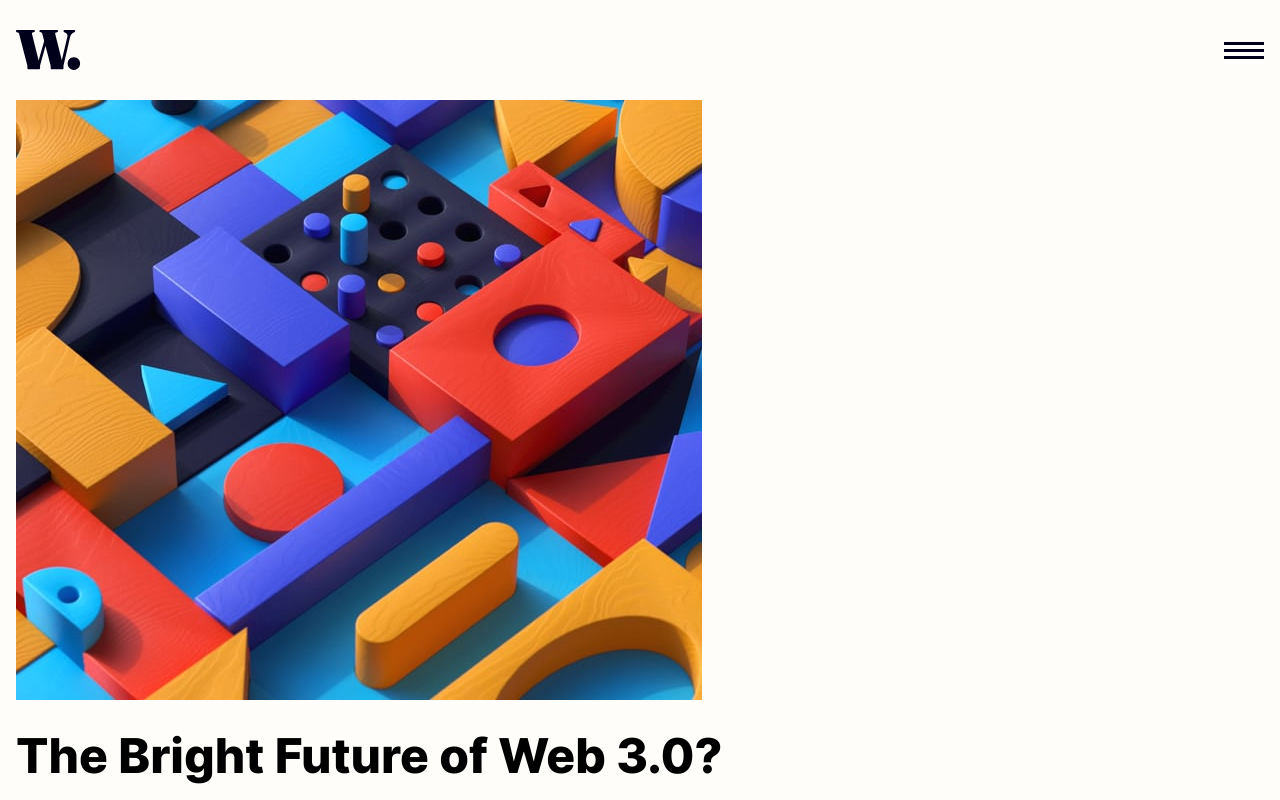
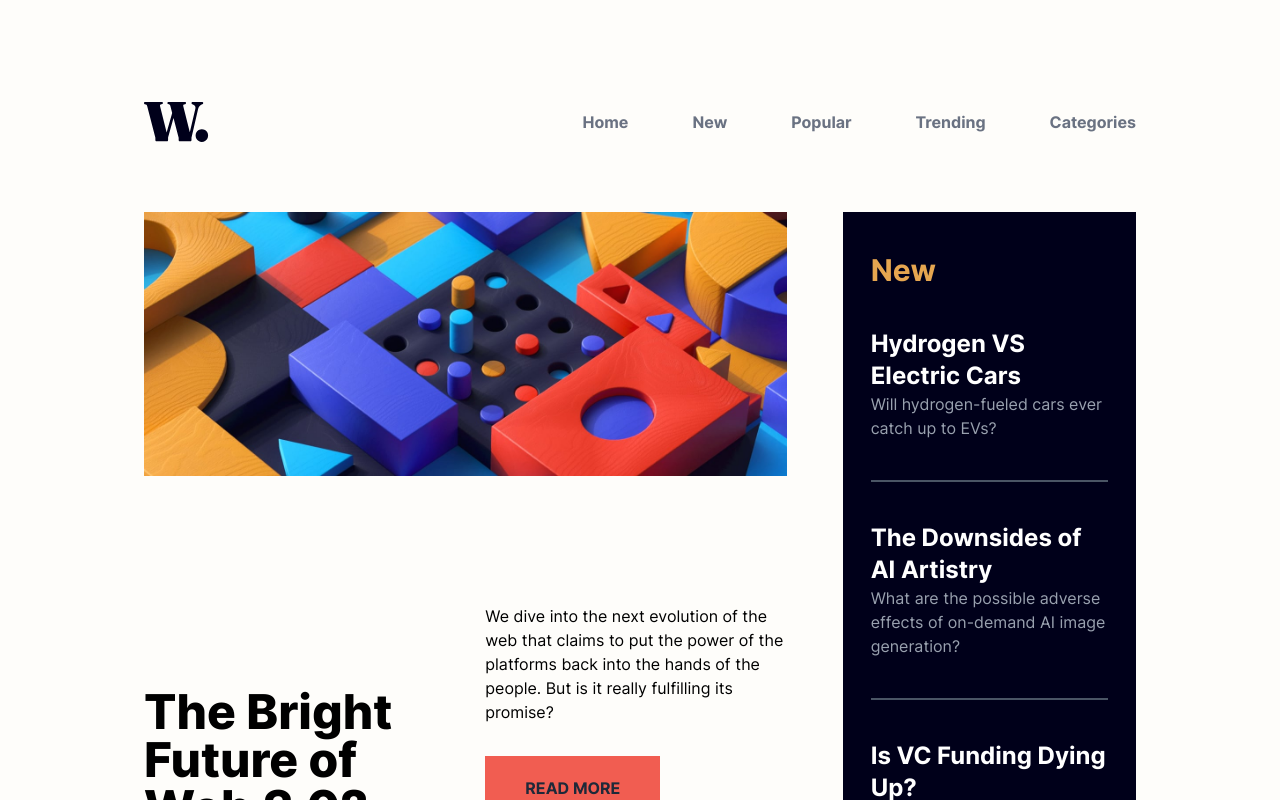
Before and after one commit to fatkharrofiqi/news-homepage, a Next.js app: page / in a window 1280 px wide. Shown: the top 800 px of the page. Built offline with nearby package versions, Linux system fonts and the light colour scheme.

Commit message:
feat: add responsive

```diff
--- a/src/app/layout.tsx
+++ b/src/app/layout.tsx
@@ -38,10 +38,10 @@ export default function RootLayout({
   return (
     <html lang="en">
       <body
-        className={`${inter.className} antialiased min-h-screen bg-white-page`}
+        className={`${inter.className} antialiased min-h-screen bg-white-page md:px-32 md:pt-[4.5rem]`}
       >
         <Header />
-        <main className="px-4">{children}</main>
+        <main className="px-4 md:pt-10">{children}</main>
       </body>
     </html>
   );
--- a/src/app/page.tsx
+++ b/src/app/page.tsx
@@ -4,10 +4,10 @@ import Trending from "@/components/body/trending";
 
 const page = () => {
   return (
-    <div className="space-y-14 pb-14">
-      <Home />
-      <News />
-      <Trending />
+    <div className="grid grid-cols-1 md:grid-cols-3 grid-rows-[auto,auto,auto] md:grid-rows-[auto,min-content] gap-14">
+      <Home className="md:col-span-2" />
+      <News className="md:col-span-1" />
+      <Trending className="row-span-1 md:col-span-3 md:grid md:grid-cols-3 md:gap-14 pb-14" />
     </div>
   );
 };
--- a/src/components/body/home/index.tsx
+++ b/src/components/body/home/index.tsx
@@ -1,13 +1,33 @@
-export default function Home() {
+import { twMerge } from "tailwind-merge";
+
+interface HomeProp {
+  className?: string;
+}
+
+export default function Home({ className }: HomeProp) {
   return (
-    <div className="space-y-8">
-      <img src={"images/image-web-3-mobile.jpg"} alt="hero" />
-      <p className="font-extrabold text-5xl">The Bright Future of Web 3.0?</p>
+    <div className={twMerge("grid gap-8", className)}>
+      <img
+        src={"images/image-web-3-mobile.jpg"}
+        alt="hero"
+        className="block md:hidden"
+      />
+      <img
+        src={"images/image-web-3-desktop.jpg"}
+        alt="hero"
+        className="hidden md:block"
+      />
+      <div className="flex flex-col md:flex-row gap-8 md:gap-10">
+        <p className="font-extrabold text-5xl flex-1 md:content-center">
+          The Bright Future of Web 3.0?
+        </p>
+        <div className="flex flex-col gap-8 flex-1">
           <p>
-        We dive into the next evolution of the web that claims to put the power
-        of the platforms back into the hands of the people. But is it really
-        fulfilling its promise?
+            We dive into the next evolution of the web that claims to put the
+            power of the platforms back into the hands of the people. But is it
+            really fulfilling its promise?
           </p>
+          <div>
             <button
               type="button"
               className="bg-[#F15D51] uppercase font-bold text-gray-800 px-10 py-5"
@@ -15,5 +35,8 @@ export default function Home() {
               Read More
             </button>
           </div>
+        </div>
+      </div>
+    </div>
   );
 }
--- a/src/components/body/news/index.tsx
+++ b/src/components/body/news/index.tsx
@@ -1,8 +1,13 @@
+import { twMerge } from "tailwind-merge";
 import NewsItem from "./news-item";
 
-export default function News() {
+interface NewsProp {
+  className?: string;
+}
+
+export default function News({ className }: NewsProp) {
   return (
-    <div className="bg-[#00001A] px-7">
+    <div className={twMerge("bg-[#00001A] px-7", className)}>
       <p className="pt-10 font-bold text-3xl text-[#E6A650]">New</p>
       <div className="divide-y-2 divide-gray-600">
         <NewsItem
--- a/src/components/body/trending/index.tsx
+++ b/src/components/body/trending/index.tsx
@@ -1,8 +1,13 @@
+import { twMerge } from "tailwind-merge";
 import TrendingItem from "./trending-item";
 
-export default function Trending() {
+interface TrendingProp {
+  className?: string;
+}
+
+export default function Trending({ className }: TrendingProp) {
   return (
-    <div className="space-y-10">
+    <div className={twMerge("space-y-10", className)}>
       <TrendingItem
         src="images/image-retro-pcs.jpg"
         number="01"
--- a/src/components/header/index.tsx
+++ b/src/components/header/index.tsx
@@ -9,6 +9,7 @@ import Logo from "../../../public/images/logo.svg";
 
 export default function Header() {
   const [isOpen, setIsOpen] = useState(false);
+  const menus = ["Home", "New", "Popular", "Trending", "Categories"];
 
   return (
     <header className="sticky top-0 left-0 right-0 z-50 bg-white-page">
@@ -17,9 +18,14 @@ export default function Header() {
         <Image
           src={IconMenu}
           alt="icon-menu"
-          className="hover:cursor-pointer"
+          className="hover:cursor-pointer lg:hidden"
           onClick={() => setIsOpen(true)}
         />
+        <ul className="font-bold lg:flex lg:flex-row hover:cursor-pointer gap-16 text-gray-500 hidden">
+          {menus.map((value, key) => (
+            <li key={`menu-${key + 1}`}>{value}</li>
+          ))}
+        </ul>
       </div>
 
       <div
@@ -46,11 +52,9 @@ export default function Header() {
           />
         </div>
         <ul className="pt-[4.5rem] space-y-[2.625rem] px-8 font-bold">
-          <li>Home</li>
-          <li>New</li>
-          <li>Popular</li>
-          <li>Trending</li>
-          <li>Categories</li>
+          {menus.map((value, key) => (
+            <li key={`menu-${key + 1}`}>{value}</li>
+          ))}
         </ul>
       </div>
     </header>
```
Lines whose indentation alone changed are shown as unchanged.
